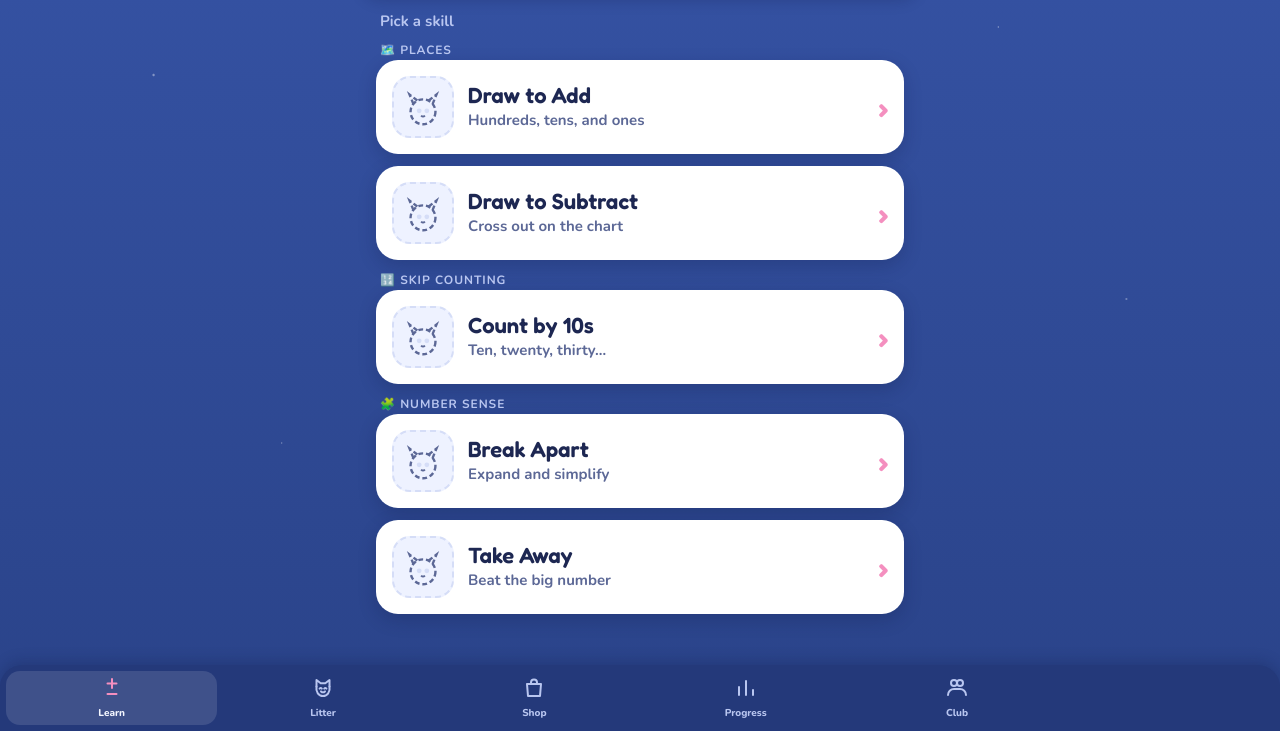
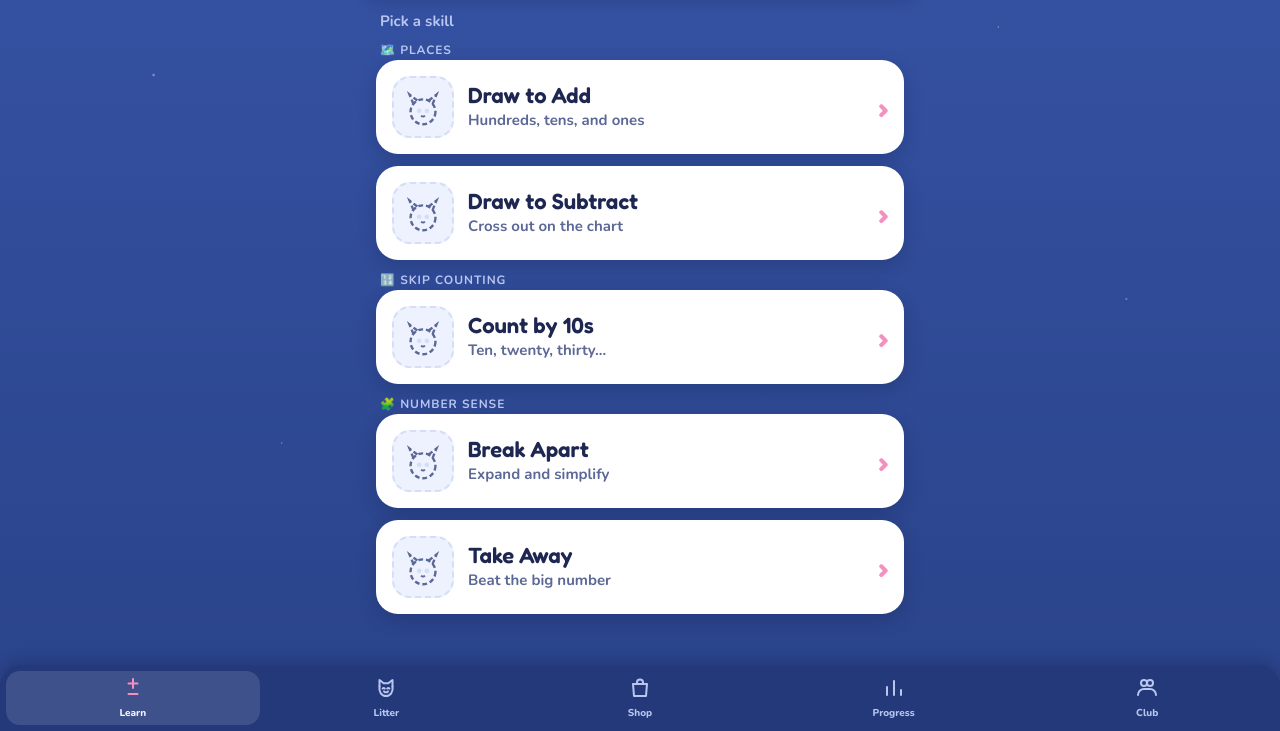
Before and after one commit to grand1llusion/middle-school-projects, a plain HTML site: page math/grade2/index.html in a window 1280 px wide. Shown: the part 69-800 px from the top of the page. Drawn offline with nearby package versions, Linux system fonts and the light colour scheme.

Commit message:
Center the bottom tab bar: 5 columns now that there are 5 tabs

```diff
--- a/math/grade2/index.html
+++ b/math/grade2/index.html
@@ -118,7 +118,7 @@ h2{margin:0 0 4px;font:600 22px var(--fd)}
 @media (prefers-reduced-motion:reduce){.shake,.pop{animation:none}}
 
 /* bottom tabs (6 tabs) */
-nav{position:fixed;left:0;right:0;bottom:0;z-index:10;display:grid;grid-template-columns:repeat(6,1fr);background:var(--chrome);border-radius:22px 22px 0 0;padding:6px 6px calc(6px + env(safe-area-inset-bottom,0px));box-shadow:0 -4px 14px var(--shadow)}
+nav{position:fixed;left:0;right:0;bottom:0;z-index:10;display:grid;grid-template-columns:repeat(5,1fr);background:var(--chrome);border-radius:22px 22px 0 0;padding:6px 6px calc(6px + env(safe-area-inset-bottom,0px));box-shadow:0 -4px 14px var(--shadow)}
 nav button{display:flex;flex-direction:column;align-items:center;justify-content:center;gap:2px;min-height:54px;border:0;background:none;border-radius:14px;font-size:11px;font-weight:800;color:var(--chrome-mut)}
 nav button svg{width:24px;height:24px;fill:none;stroke:currentColor;stroke-width:2;stroke-linecap:round;stroke-linejoin:round}
 nav button.on{color:var(--chrome-ink);background:rgba(255,255,255,.12)}
```
Also changed, not shown: _src/math-grade2/app.html (+1 -1 lines).
